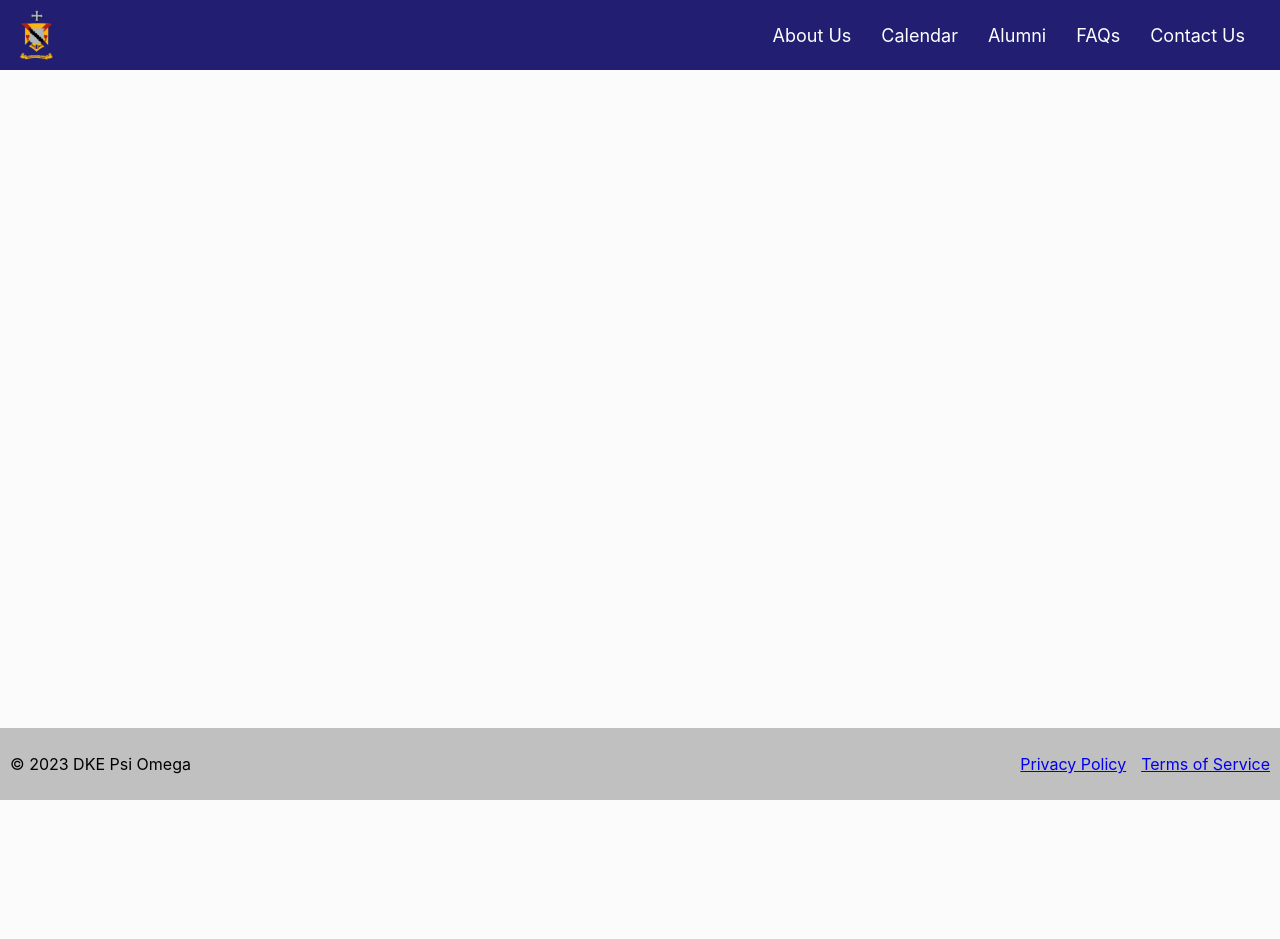
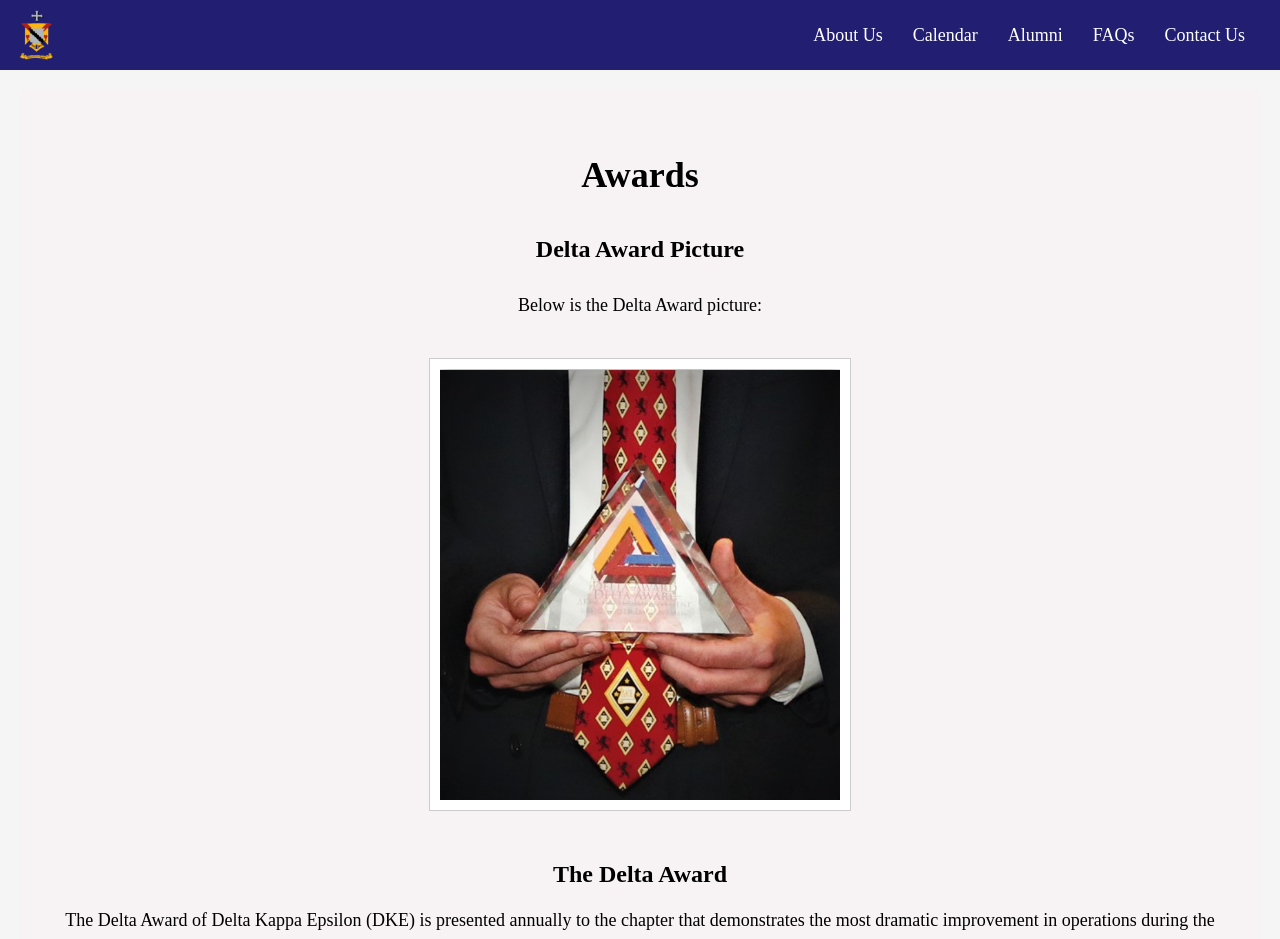
Before and after one commit to NBelgaonkar/Psi-Omega-Site, a React (Create React App) app: page /about/awards in a window 1280 px wide. Shown: the top 939 px of the page. Before the commit the page ends 800 px from the top, so only its background shows below. Built offline with nearby package versions, Linux system fonts and the light colour scheme.

Commit message:
added Awards page

```diff
--- a/src/App.js
+++ b/src/App.js
@@ -11,6 +11,7 @@ import OfficerPage from './components/officers';
 import Philanthropy from './components/Philanthropy';
 import HousingPage from './components/HousingPage';
 import RushCalendar from './components/Rush';
+import Awards from './components/Awards';
 import Brotherhood from './components/Brotherhood'
 import POAA from './components/POAA'
 import AlumniRecentEvents from './components/AlumniRecentEvents'
@@ -57,6 +58,7 @@ const App = () => {
             <Route path="/contact" element={<ContactPage />} />
 
             <Route path="/about/health-and-safety" element={<HealthAndSafety />} />
+            <Route path="/about/awards" element={<Awards />} />
 
 
 
--- /dev/null
+++ b/src/components/Awards.js
@@ -0,0 +1,92 @@
+import React from 'react';
+import styled, { createGlobalStyle } from 'styled-components';
+import deltaAward from '../Images/deltaaward.png';
+
+const GlobalStyle = createGlobalStyle`
+  @import url('https://fonts.googleapis.com/css2?family=Literata:wght@400;700&display=swap');
+
+  body {
+    font-family: 'Literata', serif;
+    background-color: #F5F5F5;
+    margin: 0;
+    padding: 0;
+  }
+`;
+
+const Container = styled.div`
+  display: flex;
+  flex-direction: column;
+  align-items: center;
+  padding: 40px;
+  max-width: 1200px;
+  margin: auto;
+  background-color: #f7f2f3;
+`;
+
+const Title = styled.h1`
+  font-size: 36px;
+  margin-bottom: 20px;
+  text-align: center;
+`;
+
+const Section = styled.div`
+  margin-bottom: 30px;
+  text-align: center; /* Changed text alignment to center */
+`;
+
+const SubTitle = styled.h2`
+  font-size: 24px;
+  margin-bottom: 10px;
+  text-align: center;
+`;
+
+const Paragraph = styled.p`
+  font-size: 18px;
+  line-height: 1.6;
+  text-align: center; /* Changed text alignment to center */
+`;
+
+const ImageSection = styled.div`
+  display: flex;
+  flex-direction: column;
+  align-items: center;
+  margin-bottom: 30px;
+`;
+
+const AwardImage = styled.img`
+  max-width: 400px;
+  height: auto;
+  margin-top: 20px;
+  border: 1px solid #ccc;
+  padding: 10px;
+  background-color: #fff;
+`;
+
+const Awards = () => {
+  return (
+    <>
+      <GlobalStyle />
+      <Container>
+        <Title>Awards</Title>
+
+        <ImageSection>
+          <SubTitle>Delta Award Picture</SubTitle>
+          <Paragraph>Below is the Delta Award picture:</Paragraph>
+          <AwardImage src={deltaAward} alt="Delta Award" />
+        </ImageSection>
+
+        <Section>
+          <SubTitle>The Delta Award</SubTitle>
+          <Paragraph>
+            The Delta Award of Delta Kappa Epsilon (DKE) is presented annually to the chapter that demonstrates the most dramatic improvement in operations during the academic year. This prestigious award recognizes a chapter's holistic growth and its ability to embody the values, mission, and spirit of DKE.
+          </Paragraph>
+          <Paragraph>
+            Judges evaluate chapters based on a variety of criteria, including academic performance, recruiting and new member education, alumni relations, community service, leadership on campus, and effective communication with International. Attendance at conventions and overall contributions to the DKE community are also considered. The Delta Award celebrates chapters that set an example for others by showcasing excellence in all aspects of fraternity life.
+          </Paragraph>
+        </Section>
+      </Container>
+    </>
+  );
+};
+
+export default Awards;
--- a/src/components/Header.js
+++ b/src/components/Header.js
@@ -104,6 +104,9 @@ const Header = () => {
               <Link to="/about/history">History</Link>
             </DropdownItem>
             <DropdownItem>
+              <Link to="/about/awards">Awards</Link>
+            </DropdownItem>
+            <DropdownItem>
               <Link to="/about/house">Chapter House</Link>
             </DropdownItem>
             <DropdownItem>
```
Also changed, not shown: src/Images/deltaaward.png (added).
